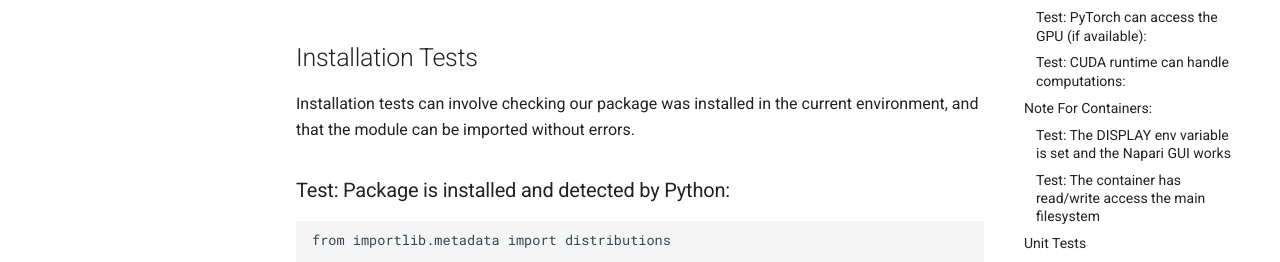
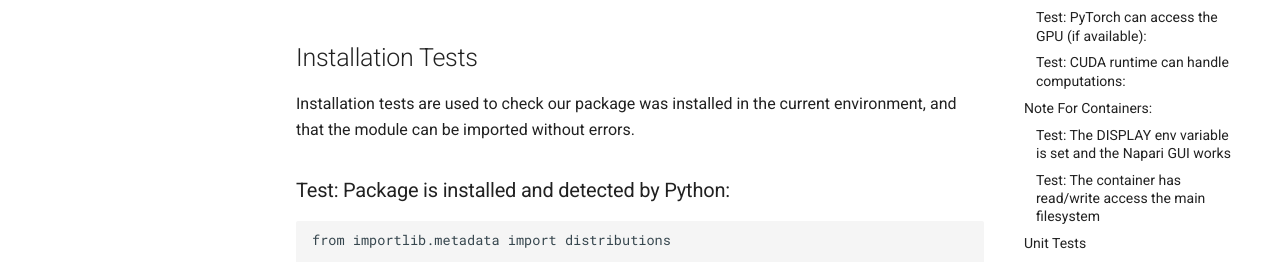
Before and after one commit to ccp-volume-em/guide, an MkDocs documentation site: the page built from docs/plugin_testing.md, in a window 1280 px wide and 900 px high. Shown: the part 256-518 px from the top of the window. Built offline with MkDocs 1.6.1 and Material for MkDocs 9.7.7, drawn with Linux system fonts in a browser that asks for light colours; comment, search, counter and statistics services are not loaded.

Commit message:
Update plugin_testing.md

````diff
--- a/docs/plugin_testing.md
+++ b/docs/plugin_testing.md
@@ -3,7 +3,7 @@ Well-written tests ensure your plugin is maintainable for future developers, and
 We recommend using PyTest to write tests for plugins, please refer to the documentation: https://docs.pytest.org/en/stable/getting-started.html
 
 ## Installation Tests
-Installation tests can involve checking our package was installed in the current environment, and that the module can be imported without errors.
+Installation tests are used to check our package was installed in the current environment, and that the module can be imported without errors.
 
 ### Test: Package is installed and detected by Python:
 ```
````
